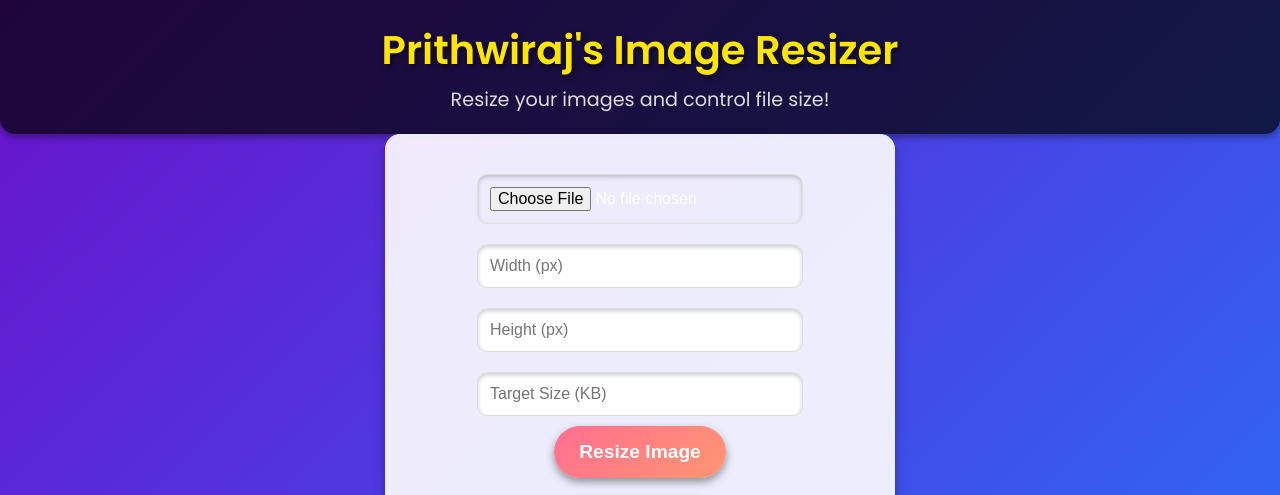
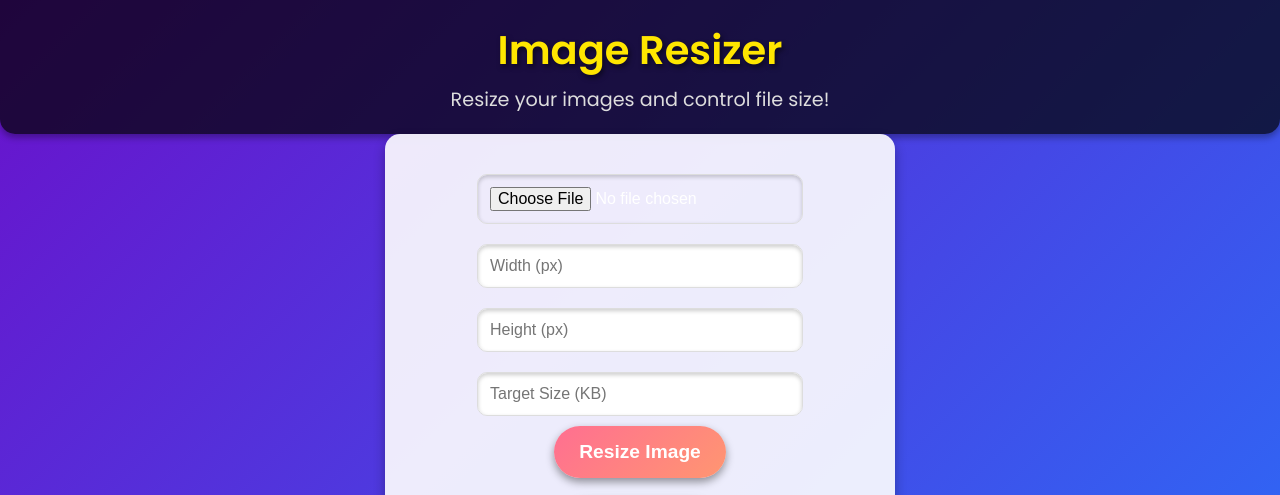
Before and after one commit to Prithwiraj0211/Prithwiraj-s-Image-resizer, a plain HTML site: page index.html in a window 1280 px wide. Shown: the top 495 px of the page. Drawn offline with Linux system fonts and the light colour scheme.

Commit message:
Update index.html
Signed-off-by: Prithwiraj0211 <prithwirajguchhait2@gmail.com>

```diff
--- a/index.html
+++ b/index.html
@@ -143,7 +143,7 @@
 </head>
 <body>
     <header>
-        <h1>Prithwiraj's Image Resizer</h1>
+        <h1>Image Resizer</h1>
         <p>Resize your images and control file size!</p>
     </header>
 
```
